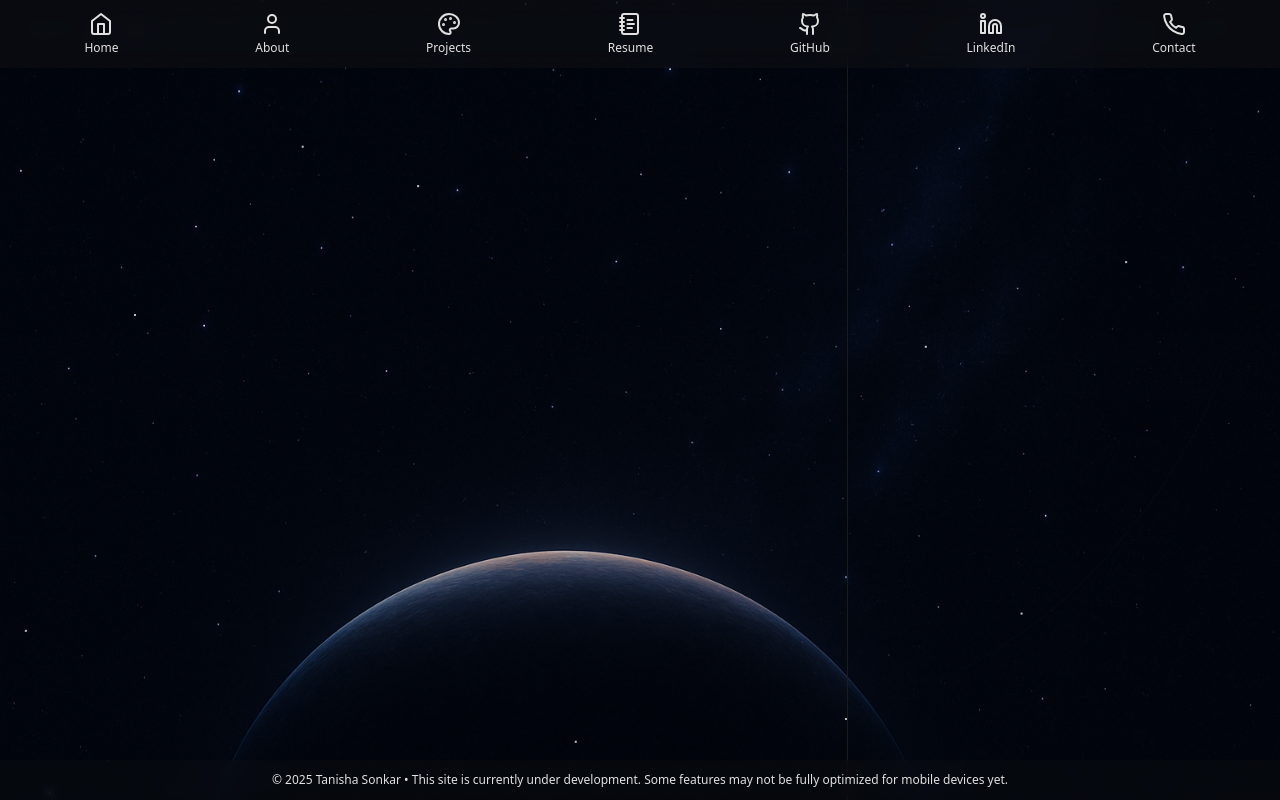
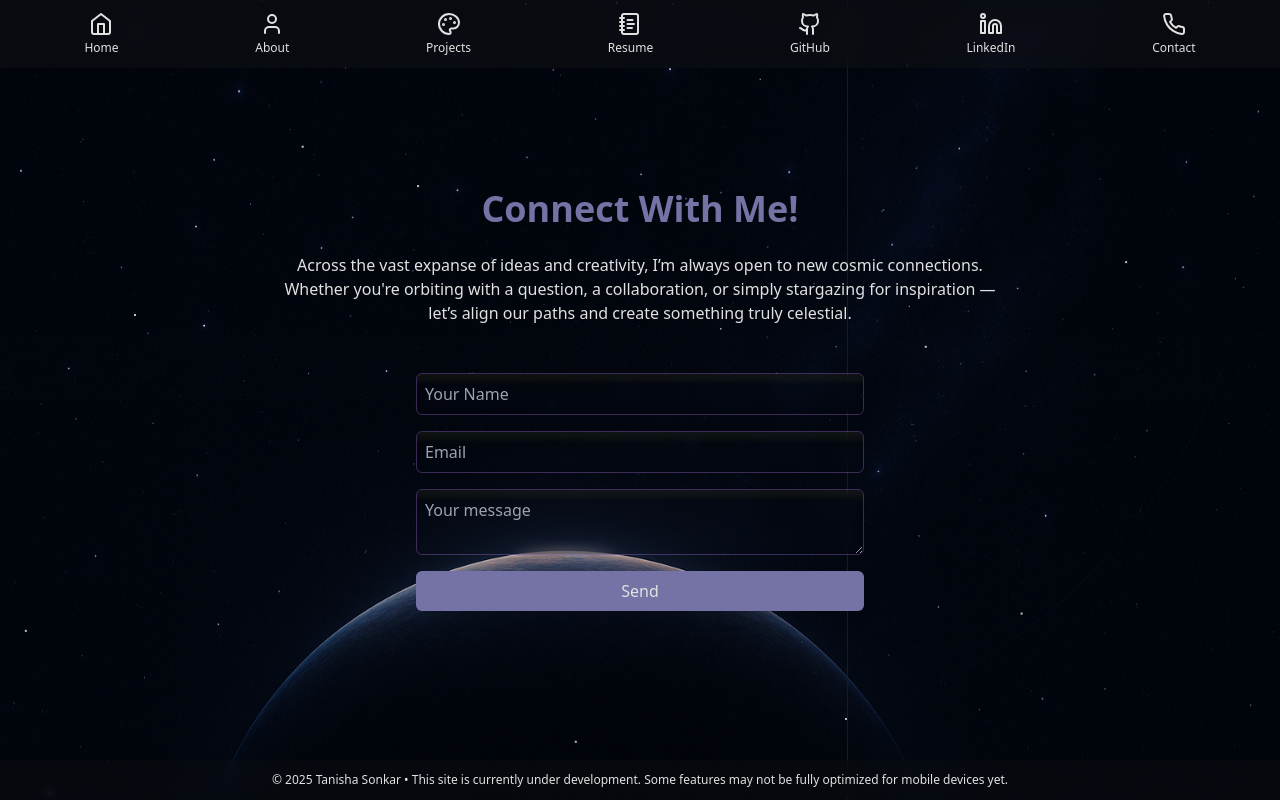
Before and after one commit to Tanisha110/3Dportfolio, a Next.js app: page /contact in a window 1280 px wide. Built offline with nearby package versions, Linux system fonts and the light colour scheme; a web font is replaced by a local one.

Commit message:
completed contacts page and email config

```diff
--- /dev/null
+++ b/src/app/components/contact/Form.jsx
@@ -0,0 +1,90 @@
+'use client'
+import React from 'react';
+import { useForm } from 'react-hook-form';
+import emailjs from "@emailjs/browser";
+import { Toaster, toast } from "sonner"
+
+export default function Form() {
+  const { register, handleSubmit, formState: { errors } } = useForm();
+
+
+  const sendEmail = (params) => {
+    const toastId = toast.loading("Sending your email. Please wait.. ")
+    emailjs
+      .send(
+        process.env.NEXT_PUBLIC_SERVICE_ID,
+        process.env.NEXT_PUBLIC_TEMPLATE_ID  ,
+        params,
+        {
+        publicKey: process.env.NEXT_PUBLIC_PUBLIC_KEY,
+        limitRate:{
+            throttle: 5000, // you cannot send more than 1 email per 5 seconds
+        }
+      }
+    )
+      .then(
+        () => {
+          toast.success("Email recieved! I'll get back to you soon",{
+            id: toastId
+          })
+        },
+        (error) => {
+            toast.error("Oops! there was an error :( Please try again",{
+                id: toastId
+              })
+        },
+      );
+ };
+
+  const onSubmit =(data) => {
+    const templateParams ={
+     name: data.firstName,
+     email: data.email,
+     message: data.message,
+    }
+    sendEmail(templateParams)
+  };
+
+  return (
+    <>
+    <Toaster richColors={true} />
+    <form onSubmit={handleSubmit(onSubmit)} className="flex flex-col space-y-4 w-full max-w-md mx-auto">
+      <input
+        type="text"
+        placeholder="Your Name"
+        {...register("firstName", { required: true, maxLength: 80 })}
+        className="p-2 w-full rounded-md shadow-lg text-foreground focus:outline-none focus:ring-2 focus:ring-accent/50 custom-bg"
+      />
+      {errors.firstName && <span className="text-red-500 text-sm">Your name is required.</span>}
+
+      <input
+        type="text"
+        placeholder="Email"
+        {...register("email", {
+          required: true,
+          pattern: /^\S+@\S+$/i
+        })}
+        className="p-2 w-full rounded-md shadow-lg text-foreground focus:outline-none focus:ring-2 focus:ring-accent/50 custom-bg"
+      />
+      {errors.email && <span className="text-red-500 text-sm">Enter a valid email address.</span>}
+
+      <textarea
+        placeholder="Your message"
+        {...register("message", {
+          required: true,
+          minLength: 10,
+          maxLength: 256
+        })}
+        className="p-2 w-full rounded-md shadow-lg text-foreground focus:outline-none focus:ring-2 focus:ring-accent/50 custom-bg"
+      />
+      {errors.message && <span className="text-red-500 text-sm">Message must be 10–256 characters long.</span>}
+
+      <input
+        type="submit"
+        value="Send"
+        className="p-2 w-full rounded-md shadow-lg text-foreground focus:outline-none focus:ring-2 focus:ring-accent/50 bg-[#7573a5]"
+      />
+    </form>
+    </>
+  );
+}
--- a/src/app/contact/page.js
+++ b/src/app/contact/page.js
@@ -3,8 +3,9 @@ import pkalast from "../../../public/background/pkalast.png";
 import NavBar from "../components/navigation/Navbar";
 import Footer from "../components/navigation/Footer";
 import Starsbg from "../components/Starsbg";
+import Form from "../components/contact/Form";
 
-export default function Contact() {
+export default function Home() {
   return (
     <div className="relative min-h-screen w-screen overflow-x-hidden">
 
@@ -22,12 +23,22 @@ export default function Contact() {
       {/* 🔵 Scrollable Content */}
       <div className="relative z-10">
         <NavBar />
-        <div className="relative w-full h-screen">
+        <div className="flex items-center justify-center w-full h-screen">
+         <article className="relative w-full flex flex-col items-center justify-center space-y-6">
+          <div className=" flex flex-col items-center justify-center space-y-6 w-3/4">
+           <h1 className="text-[#7573a5] font-semibold text-center text-4xl capitalize">
+            Connect with me!
+           </h1>
+           <p className=" text-center font-light  w-3/4 ">
+           Across the vast expanse of ideas and creativity, I’m always open to new cosmic connections. Whether you're orbiting with a question, a collaboration, or simply stargazing for inspiration — let’s align our paths and create something truly celestial.
+           </p>
+          </div>
+          <Form />
+         </article>
 
-        </div>
         <Footer />
       </div>
     </div>
-
+    </div>
   );
 }
```
Also changed, not shown: 1 other file (tests, documents, lock files or other folders).
